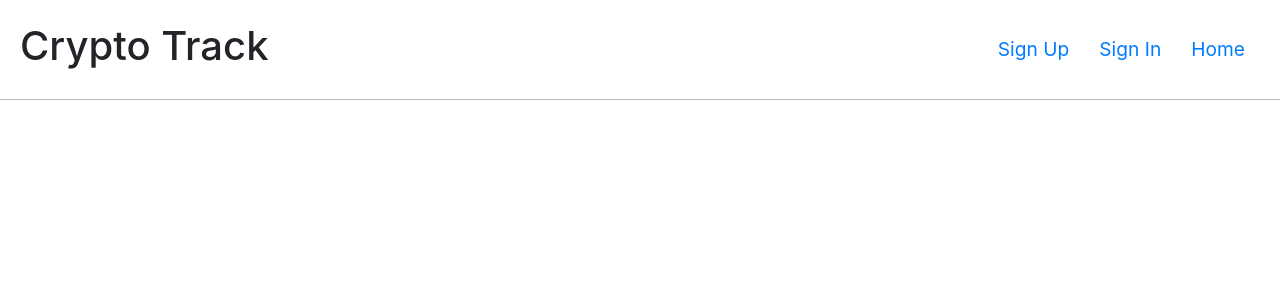
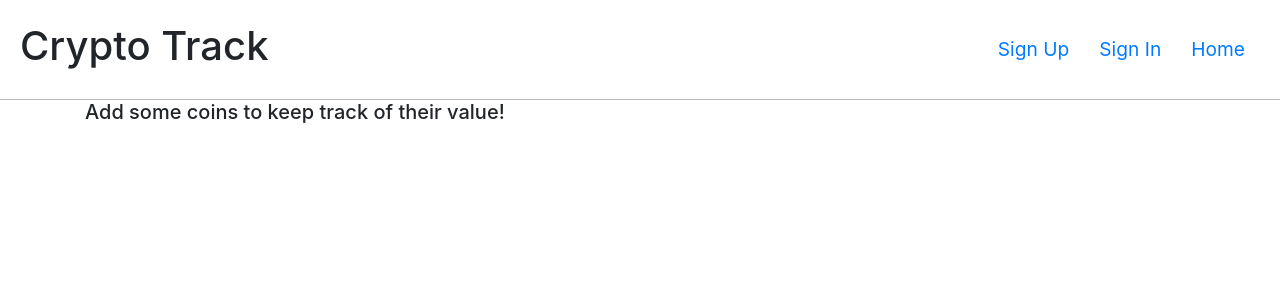
Before and after one commit to hjsharkey23/crypto-track-client, a React app: page / in a window 1280 px wide. Shown: the top 300 px of the page. Built offline with nearby package versions, Linux system fonts and the light colour scheme.

Commit message:
Add home component

```diff
--- a/src/App.js
+++ b/src/App.js
@@ -14,6 +14,7 @@ import Coins from './coins/Coins'
 import Coin from './coins/Coin'
 import CoinCreate from './coins/CoinCreate'
 import CoinEdit from './coins/CoinEdit'
+import Home from './Home'
 
 import Alert from 'react-bootstrap/Alert'
 
@@ -73,6 +74,7 @@ class App extends Component {
           <AuthenticatedRoute user={user} exact path='/coins/:id/edit' render={({ match }) => (
             <CoinEdit alert={this.alert} user={user} />
           )} />
+          <Route exact path='/' component={Home} />
         </main>
       </React.Fragment>
     )
--- /dev/null
+++ b/src/Home.js
@@ -0,0 +1,9 @@
+import React, { Fragment } from 'react'
+
+const Home = () => (
+  <Fragment>
+    <h5> Add some coins to keep track of their value! </h5>
+  </Fragment>
+)
+
+export default Home
```
Also changed, not shown: src/layout/Home.js (deleted).
